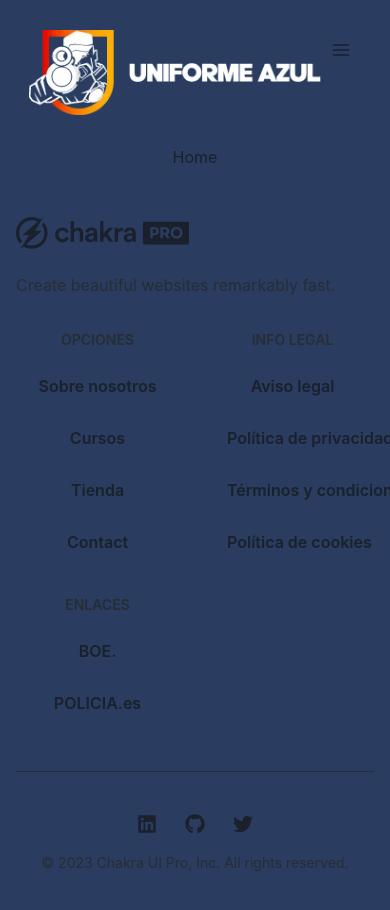
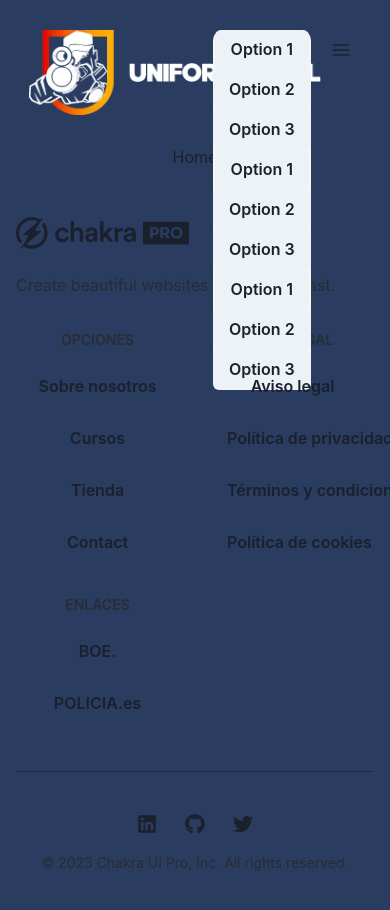
Before and after one commit to LuisferGuevara/ua-pruebas, a React (Create React App) app: page / in a window 390 px wide. Both pictures are taken after a click on the button "Open Menu". Shown: the top 910 px of the page. Built offline with nearby package versions, Linux system fonts and the light colour scheme.

Commit message:
ADD nd STYLE: Give more styles to the navbar and implement the hamburger menu.

```diff
--- a/src/ui/common/Navbar.jsx
+++ b/src/ui/common/Navbar.jsx
@@ -9,6 +9,7 @@ import {
   useBreakpointValue,
   Image,
   Input,
+  Collapse,
 } from "@chakra-ui/react";
 import React, { useState } from "react";
 import { FiUser, FiMenu, FiSearch, FiShoppingCart } from "react-icons/fi";
@@ -20,13 +21,14 @@ export const Navbar = () => {
 
   const [searchTerm, setSearchTerm] = useState("");
   const [showInput, setShowInput] = useState(false);
+  const [isOpen, setIsOpen] = useState(false);
 
   function handleSearch() {
     // hacer la función mamahuevos
   }
 
   return (
-    <Box as="section" w="85%" m="0 auto">
+    <Box as="section" w="85%" m="0 auto" color="#23375B">
       <Box as="nav">
         <Flex justify="space-between" py="30px">
           <HStack>
@@ -34,20 +36,70 @@ export const Navbar = () => {
           </HStack>
           <HStack>
             {isDesktop && (
-              <ButtonGroup spacing="2" p="8px" borderRadius="50px" bg="whitesmoke">
-                <Button as={NavLink} to="/">
+              <ButtonGroup
+                spacing="2"
+                p="8px"
+                borderRadius="50px"
+                bg="whitesmoke"
+              >
+                <Button
+                  as={NavLink}
+                  to="/"
+                  _hover={{
+                    bg: "#23375B",
+                    color: "white",
+                    borderRadius: "50px",
+                    // transform: "scale(1.05)"
+                  }}
+                >
                   Inicio
                 </Button>
-                <Button as={NavLink} to="/courses">
+                <Button
+                  as={NavLink}
+                  to="/courses"
+                  _hover={{
+                    bg: "#23375B",
+                    color: "white",
+                    borderRadius: "50px",
+                    // transform: "scale(1.05)"
+                  }}
+                >
                   Cursos
                 </Button>
-                <Button as={NavLink} to="/freetests">
+                <Button
+                  as={NavLink}
+                  to="/freetests"
+                  _hover={{
+                    bg: "#23375B",
+                    color: "white",
+                    borderRadius: "50px",
+                    // transform: "scale(1.05)"
+                  }}
+                >
                   Tests Gratis
                 </Button>
-                <Button as={NavLink} to="/shop">
+                <Button
+                  as={NavLink}
+                  to="/shop"
+                  _hover={{
+                    bg: "#23375B",
+                    color: "white",
+                    borderRadius: "50px",
+                    // transform: "scale(1.05)"
+                  }}
+                >
                   Tienda
                 </Button>
-                <Button as={NavLink} to="/contact">
+                <Button
+                  as={NavLink}
+                  to="/contact"
+                  _hover={{
+                    bg: "#23375B",
+                    color: "white",
+                    borderRadius: "50px",
+                    // transform: "scale(1.05)"
+                  }}
+                >
                   Contacto
                 </Button>
               </ButtonGroup>
@@ -56,11 +108,7 @@ export const Navbar = () => {
           {isDesktop ? (
             <HStack spacing="4">
               <ButtonGroup color="white" variant="ghost" spacing="1">
-                <IconButton
-                  onClick={() => setShowInput(!showInput)}
-                  icon={<FiSearch fontSize="1.25rem" />}
-                  aria-label="Search"
-                />
+                <Flex>
                   <Input
                     value={searchTerm}
                     onChange={(e) => setSearchTerm(e.target.value)}
@@ -73,10 +121,18 @@ export const Navbar = () => {
                     }}
                   />
                   <IconButton
+                    onClick={() => setShowInput(!showInput)}
+                    icon={<FiSearch fontSize="1.25rem" />}
+                    aria-label="Search"
+                    borderRadius="50px"
+                  />
+                </Flex>
+                <IconButton
                   as={NavLink}
                   to="/cart"
                   icon={<FiShoppingCart fontSize="1.25rem" />}
                   aria-label="Cart"
+                  borderRadius="50px"
                 />
 
                 <IconButton
@@ -85,16 +141,44 @@ export const Navbar = () => {
                   to="/login"
                   icon={<FiUser fontSize="1.25rem" />}
                   aria-label="MyAccount"
+                  borderRadius="50px"
                 />
               </ButtonGroup>
               {/* <Avatar boxSize="10" name="Christoph Winston" src="/* token.user.photo *" /> */}
             </HStack>
           ) : (
+            <Box display="flex" position="relative">
+              <Collapse
+                in={isOpen}
+                zIndex="9999"
+                style={{ position: "absolute", top: "0px", right: "50px" }}
+              >
+                <Box
+                  display="flex"
+                  alignItems="center"
+                  flexDirection="column"
+                  bg="whitesmoke"
+                  borderRadius="10px"
+                >
+                  <Button>Option 1</Button>
+                  <Button>Option 2</Button>
+                  <Button>Option 3</Button>
+                  <Button>Option 1</Button>
+                  <Button>Option 2</Button>
+                  <Button>Option 3</Button>
+                  <Button>Option 1</Button>
+                  <Button>Option 2</Button>
+                  <Button>Option 3</Button>
+                </Box>
+              </Collapse>
               <IconButton
                 variant="ghost"
                 icon={<FiMenu fontSize="1.25rem" />}
                 aria-label="Open Menu"
+                relative
+                onClick={() => setIsOpen(!isOpen)}
               />
+            </Box>
           )}
         </Flex>
       </Box>
```
Lines whose indentation alone changed are shown as unchanged.
